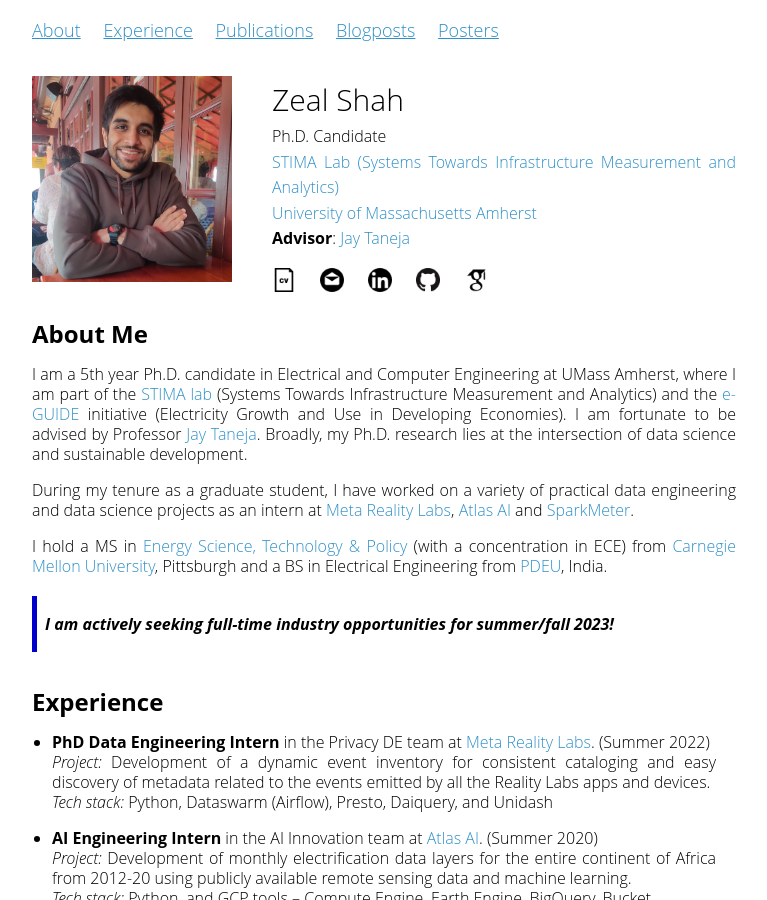
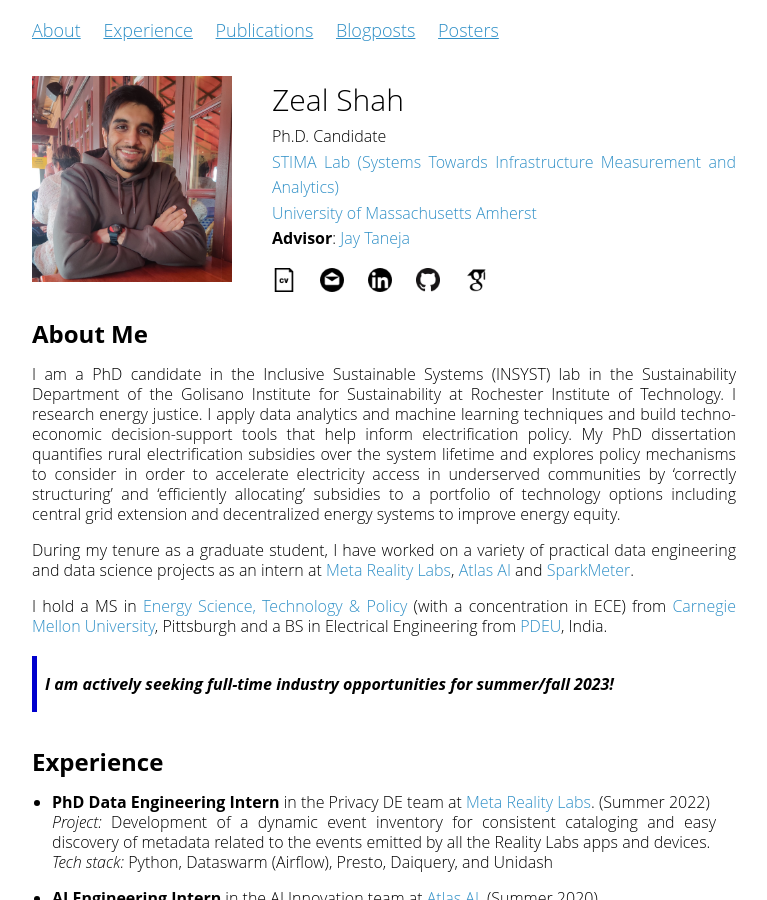
Before and after one commit to ljmaqele/ljmaqele.github.io, a Jekyll site: the page built from index.md, in a window 1280 px wide and 900 px high. Shown: the whole window, without its empty margins (256-1023 px from the left). Built offline with Jekyll 4.4.1, drawn with Linux system fonts in a browser that asks for light colours; our own code applies the rules of GitHub Pages for plain Markdown files.

Commit message:
Update index.md

```diff
--- a/index.md
+++ b/index.md
@@ -4,7 +4,7 @@ layout: default
 
 ## About Me
 
-I am a 5th year Ph.D. candidate in Electrical and Computer Engineering at UMass Amherst, where I am part of the [STIMA lab](https://blogs.umass.edu/jtaneja/) (Systems Towards Infrastructure Measurement and Analytics) and the [e-GUIDE](https://eguide.io/) initiative (Electricity Growth and Use in Developing Economies). I am fortunate to be advised by Professor [Jay Taneja](https://blogs.umass.edu/jtaneja/). Broadly, my Ph.D. research lies at the intersection of data science and sustainable development.
+I am a PhD candidate in the Inclusive Sustainable Systems (INSYST) lab in the Sustainability Department of the Golisano Institute for Sustainability at Rochester Institute of Technology.  I research energy justice. I apply data analytics and machine learning techniques and build techno-economic decision-support tools that help inform electrification policy. My PhD dissertation quantifies rural electrification subsidies over the system lifetime and explores policy mechanisms to consider in order to accelerate electricity access in underserved communities by 'correctly structuring' and 'efficiently allocating' subsidies to a portfolio of technology options including central grid extension and decentralized energy systems to improve energy equity.
 
 During my tenure as a graduate student, I have worked on a variety of practical data engineering and data science projects as an intern at [Meta Reality Labs](https://about.meta.com/realitylabs/), [Atlas AI](https://www.atlasai.co/) and [SparkMeter](https://www.sparkmeter.io/).
 
```
